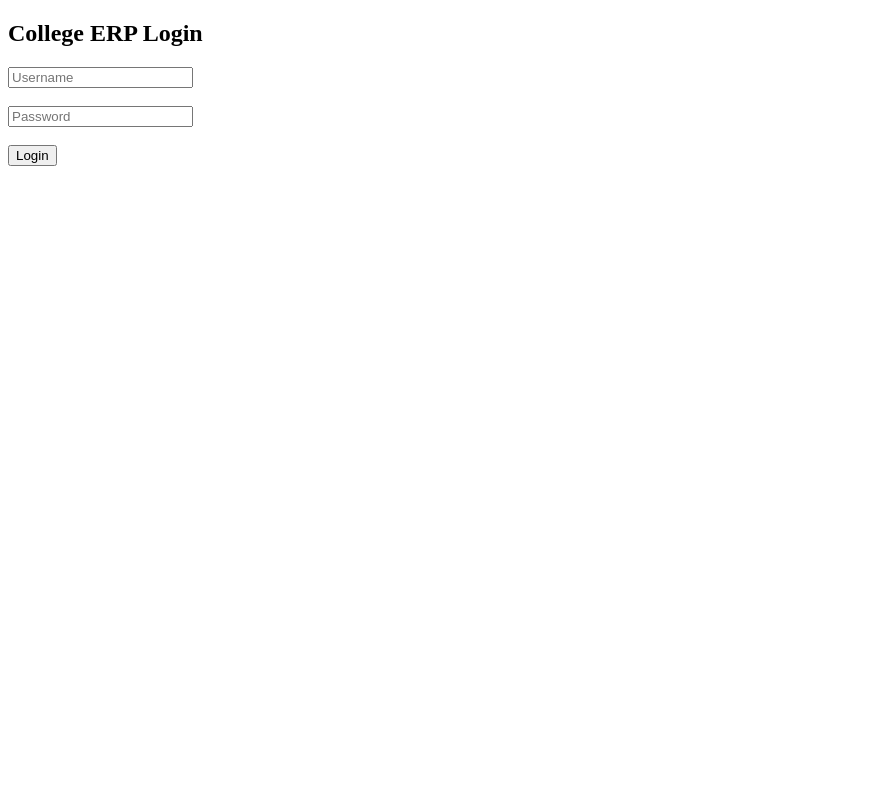
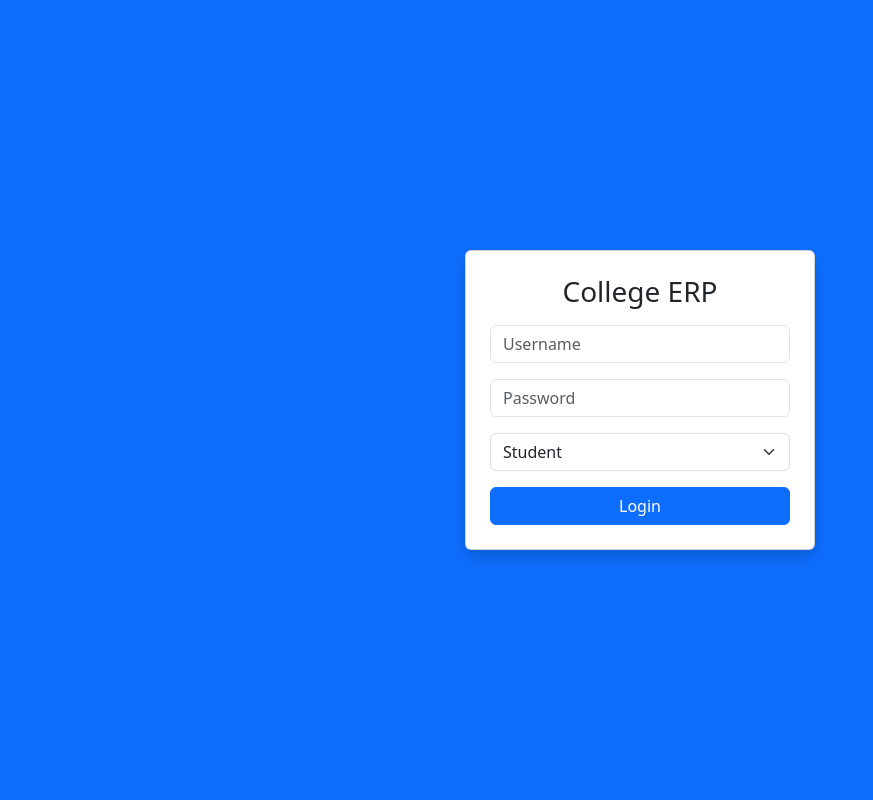
Before and after one commit to Pratik-Gore262/ERP-College-System, a Flask app: page / in a window 1280 px wide. Shown: the whole page, without its empty margins (0-873 px from the left). Run offline with Flask 3, Linux system fonts and the light colour scheme.

Commit message:
Update login.html

```diff
--- a/templates/login.html
+++ b/templates/login.html
@@ -1,10 +1,26 @@
 <!DOCTYPE html>
 <html>
-<head><title>College ERP Login</title></head>
-<body>
-<h2>College ERP Login</h2>
-<input type="text" placeholder="Username"><br><br>
-<input type="password" placeholder="Password"><br><br>
-<button>Login</button>
+<head>
+  <title>College ERP Login</title>
+  <link href="https://cdn.jsdelivr.net/npm/bootstrap@5.3.3/dist/css/bootstrap.min.css" rel="stylesheet">
+</head>
+<body class="bg-primary d-flex justify-content-center align-items-center vh-100">
+
+<div class="card p-4 shadow" style="width:350px;">
+  <h3 class="text-center mb-3">College ERP</h3>
+
+  <input class="form-control mb-3" type="text" placeholder="Username">
+
+  <input class="form-control mb-3" type="password" placeholder="Password">
+
+  <select class="form-select mb-3">
+    <option>Student</option>
+    <option>Faculty</option>
+    <option>Admin</option>
+  </select>
+
+  <button class="btn btn-primary w-100">Login</button>
+</div>
+
 </body>
 </html>
```
